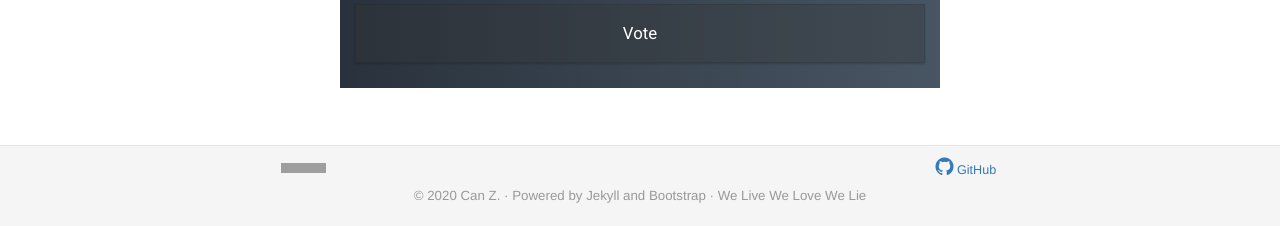
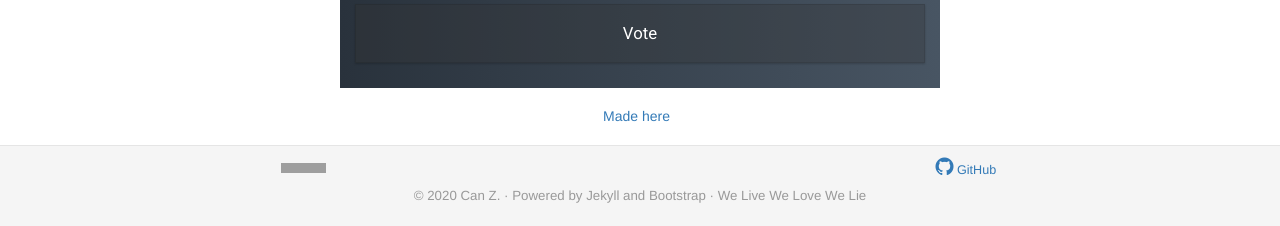
Before and after one commit to HVoltBb/HVoltBb.github.io, a Jekyll site: the page built from random/things/onenoaa20200715.html, in a window 1280 px wide and 1126 px high. Shown: the part 897-1123 px from the top of the window. Built offline with Jekyll 4.4.1, drawn with Linux system fonts in a browser that asks for light colours; a script that is not in the unit is left out; comment, search, counter and statistics services are not loaded; grey boxes are pictures that could not be loaded.

Commit message:
Update onenoaa20200715.html

```diff
--- a/random/things/onenoaa20200715.html
+++ b/random/things/onenoaa20200715.html
@@ -15,5 +15,8 @@ description: Seabird bycatch loss resources for the ONENOAA webinar
 	<p>I am sorry that the whole website is currently greyed out (7/13 2020), and the links are so hard to see. You may leave any questions or comments below, and I'll answer them as soon as I see them.</p>
 	<p>At the end of the webinar, we conducted a quick poll among webinar attendees. The poll below is the same one sent out during the webinar, and the poll result from the webinar attendees is [1, 0, 14, 0, 10], which is used as the base result here. If you have already submitted your answer at the webinar, do not participate again. To view the real-time result without voting, click <<a href="https://linkto.run/r/BTGX1A9A">here</a>> or click on <b>Vote</b> below without making any choices. When you click through this poll, you may also find a page to leave comments. At the very end, there will be a link for you to share this poll with others and another link to view the live results.</p>
 	<div id='poll01' style="margin-top: 0.5cm;margin-bottom: 0.5cm;"></div>
+	<div id='poll01' style="margin-top: 0.5cm;margin-bottom: 0.5cm;"><a href='https://www.quiz-maker.com/' data-poll='3040555x9D7180F0-94' style='width:600px; display:block; text-align:right;'>Made here</a></div>
+
 </div>
+<script>(function(i,s,o,g,r,a,m){i['QP']=r;i[r]=i[r]||function(){(i[r].q=i[r].q||[]).push(arguments)},i[r].l=1*new Date();a=s.createElement(o),m=s.getElementsByTagName(o)[0];a.async=1;a.src=g;m.parentNode.insertBefore(a,m)})(window,document,'script','//scripts.poll-maker.com/3012/pollembed.js','qp');</script>
 <script type="text/javascript" src="./poll01.js" defer="defer"></script>
```
